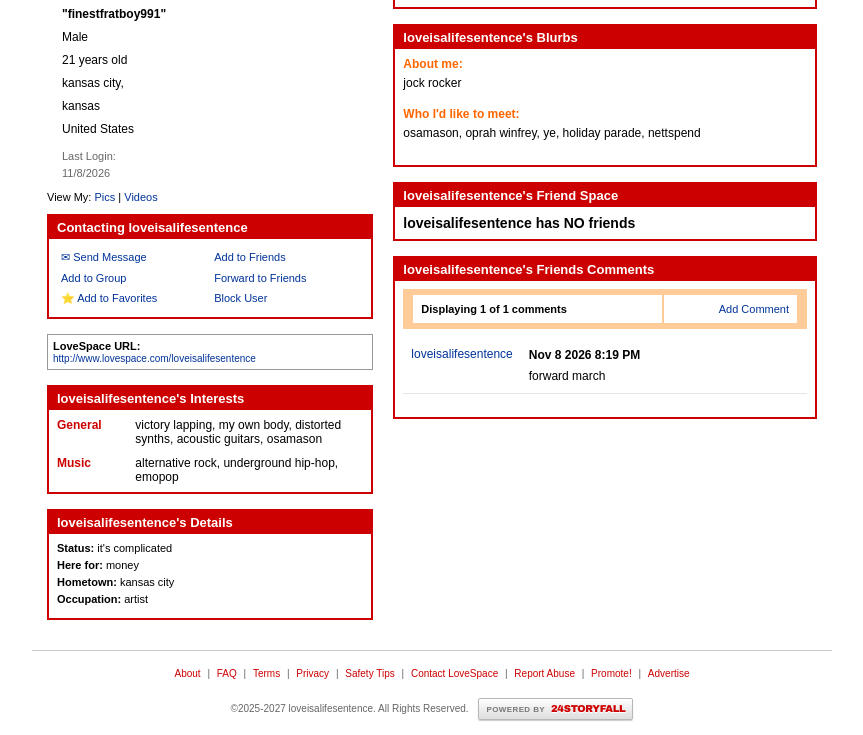
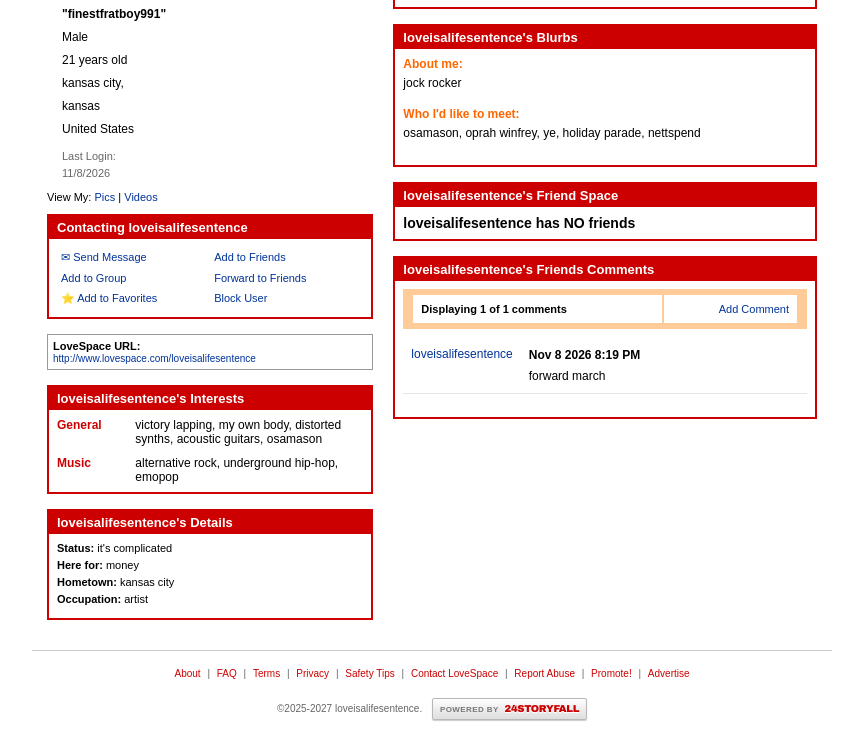
Before and after one commit to stinkyemoboy2-dev/cff, a plain HTML site: page index.html in a window 1280 px wide. Shown: the part 122-857 px from the top of the page, without its empty margins (208-1071 px from the left). Drawn offline with Linux system fonts and the light colour scheme.

Commit message:
Update index.html

```diff
--- a/index.html
+++ b/index.html
@@ -509,7 +509,7 @@
                 <br><br>
 
                 <span style="color:#666; font-size:10px;">
-                    ©2025-2027 loveisalifesentence. All Rights Reserved.
+                    ©2025-2027 loveisalifesentence.
                 </span>
 
                 <span class="powered-by-badge">
```
